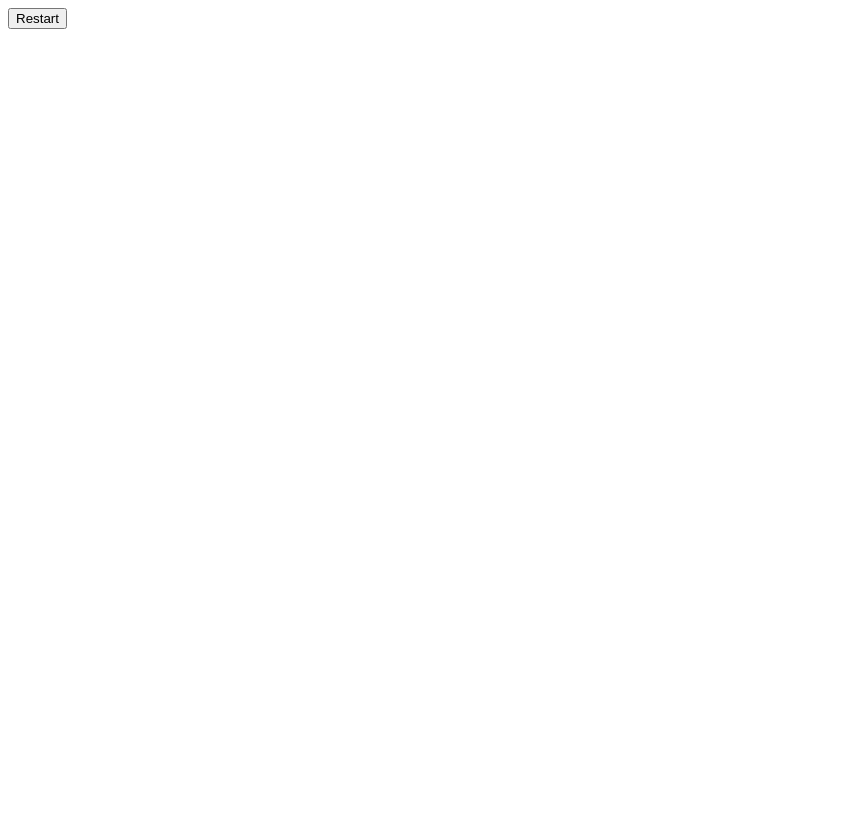
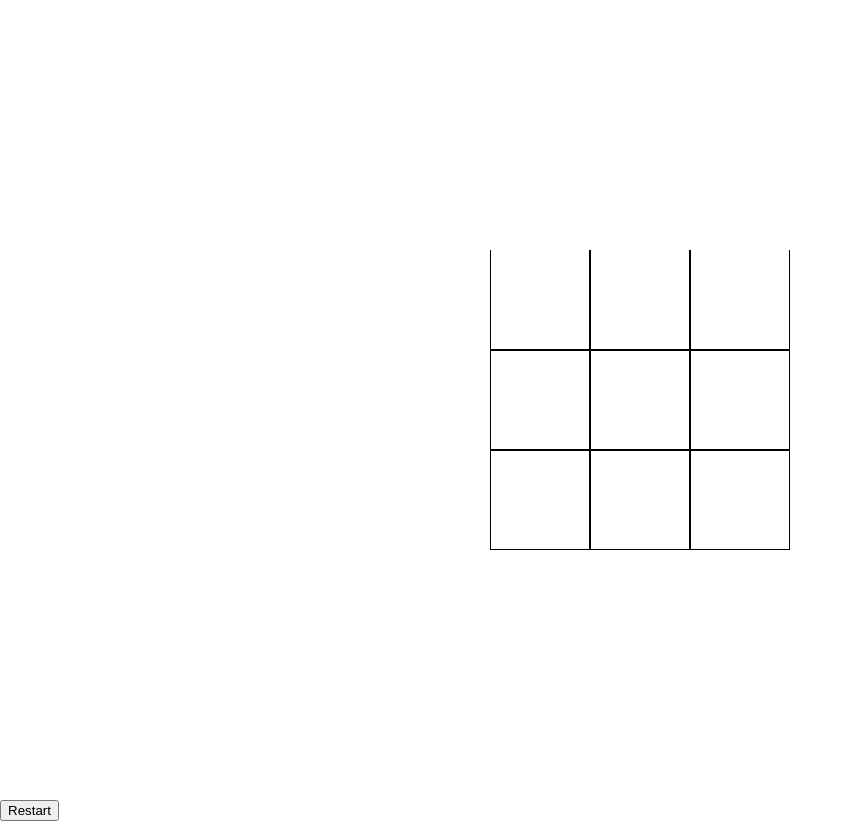
Before and after one commit to NtuBop/TicTacToe, a plain HTML site: page index.html in a window 1280 px wide. Shown: the whole page, without its empty margins (0-853 px from the left). Before the commit the page ends 800 px from the top, so only its background shows below. Drawn offline with Linux system fonts and the light colour scheme.

Commit message:
added script and link tags.  started styling - grid formed

```diff
--- a/index.html
+++ b/index.html
@@ -2,8 +2,9 @@
 <html lang="en">
 <head>
   <meta charset="UTF-8">
-    <meta http-equiv="X-UA-Compatible" content="IE=edge">
   <meta name="viewport" content="width=device-width, initial-scale=1.0">
+  <meta http-equiv="X-UA-Compatible" content="ie=edge">
+  <link rel="stylesheet" href="style.css">
   <title>TicTacToe</title>
 </head>
 <body>
@@ -19,8 +20,9 @@
     <div class="cell" data-cell></div>
   </div>
   <div class="winning-message" id="winningMessage">
-        <div data-winning-message></div>
+    <div data-winning-message-text></div>
     <button id="restartButton">Restart</button>
   </div>
+  <script src="script.js" defer></script>
 </body>
 </html>
--- a/style.css
+++ b/style.css
@@ -0,0 +1,40 @@
+*, *::after, *::before {
+    box-sizing: border-box;
+}
+
+:root {
+    --cell-size: 100px;
+    --mark-size: calc(var(var(--cell-size)) * 0.9);
+}
+
+body {
+    margin: 0;
+}
+
+.board {
+    width: 100vw;
+    height: 100vh;
+    display: grid;
+    justify-content: center;
+    align-content: center;
+    justify-items: center;
+    align-items: center;
+    grid-template-columns: repeat(3, auto);
+}
+
+.cell {
+    width: var(--cell-size);
+    height: var(--cell-size);
+    border: 1px solid black;
+    display: flex;
+    justify-content: center;
+    align-items: center;
+    position: relative;
+    cursor: pointer;
+}
+
+.cell:first-child,
+.cell:nth-child(2),
+.cell:nth-child(3) {
+    border-top: none;
+}
```
Lines whose indentation alone changed are shown as unchanged.
